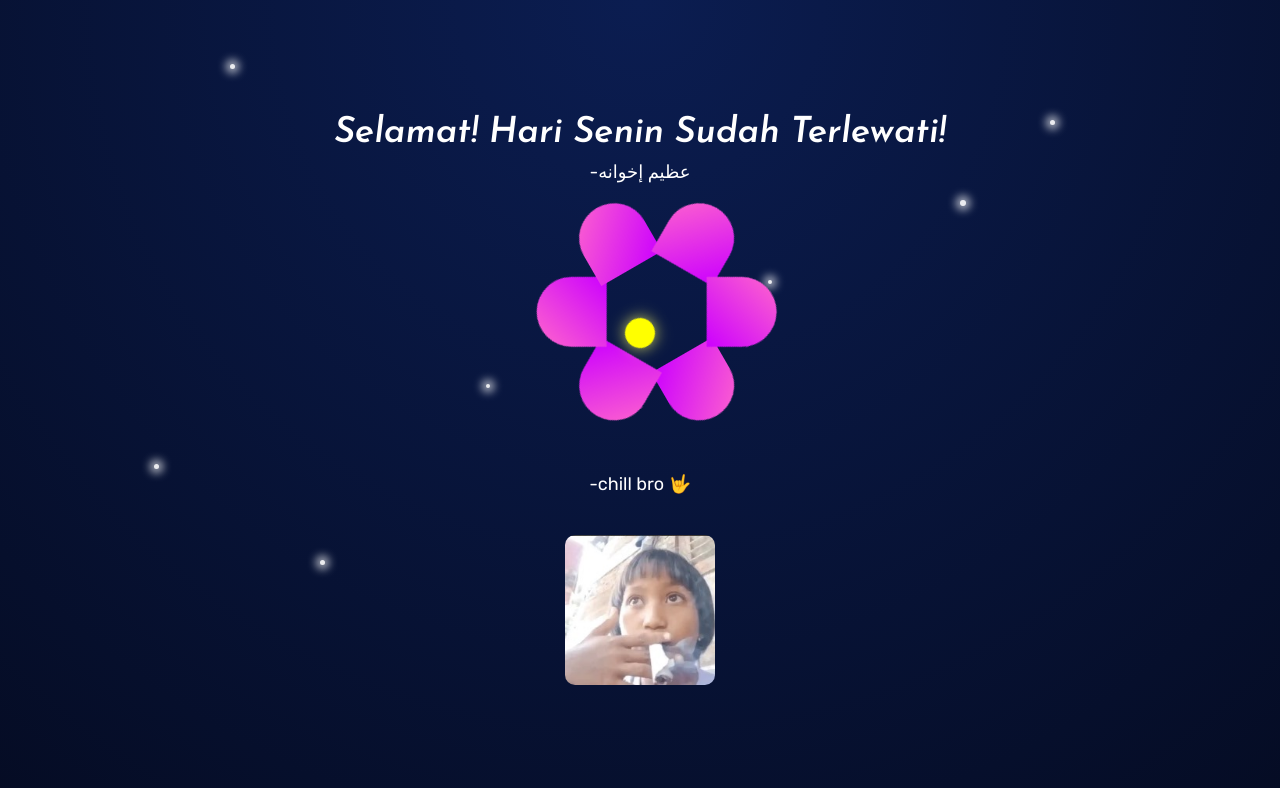
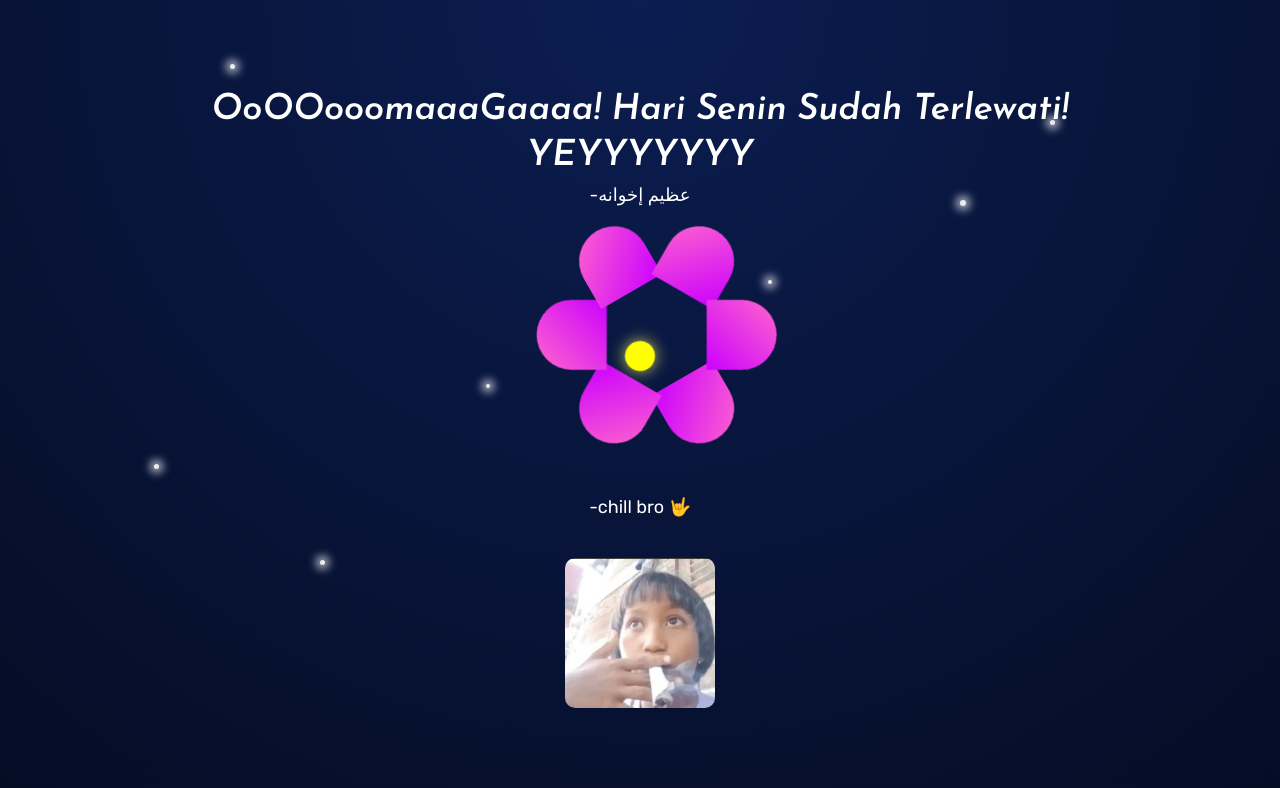
Before and after one commit to Keisyaderil/Ube, a plain HTML site: page index.html in a window 1280 px wide. Drawn offline with Linux system fonts and the light colour scheme.

Commit message:
Update index.html

```diff
--- a/index.html
+++ b/index.html
@@ -152,7 +152,8 @@
 
   <!-- Isi utamamu -->
   <div class="container">
-    <h1 class="my-custom-class"> Selamat! Hari Senin Sudah Terlewati! </h1>
+    <h1 class="my-custom-class"> OoOOooomaaaGaaaa! Hari Senin Sudah Terlewati! </h1>
+    <h1 class="my-custom-class"> YEYYYYYYY </h1>
     <p class="rubik-arab">-عظيم إخوانه</p>
     <h1> </h1>
     <h1> </h1>
```
